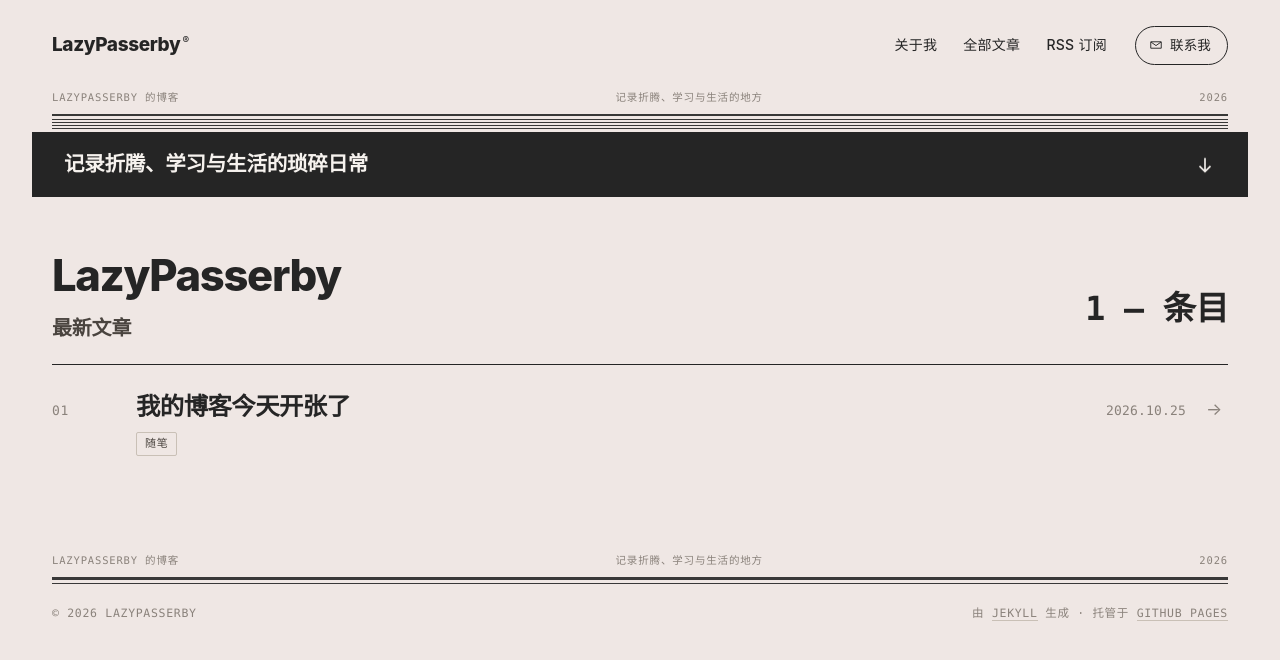
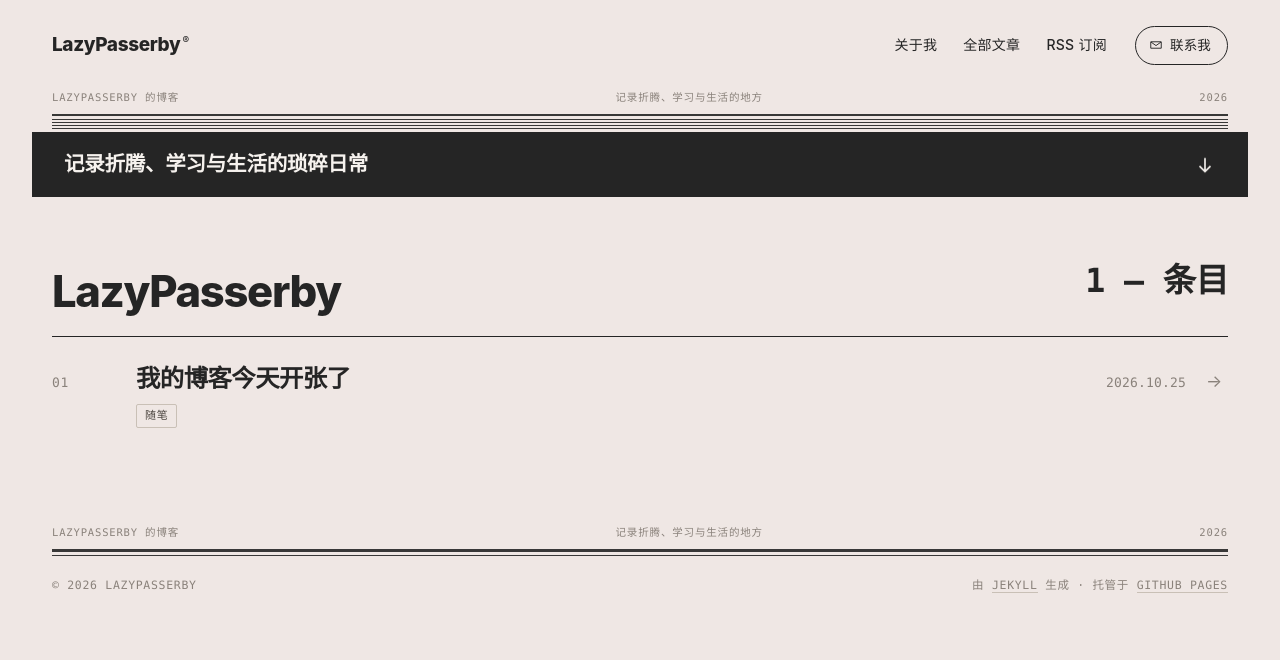
Before and after one commit to LazyPasserby/LazyPasserby.github.io, a Jekyll site: the page built from index.md, in a window 1280 px wide. Shown: the top 660 px of the page. Built offline with Jekyll 4.4.1, drawn with Linux system fonts in a browser that asks for light colours.

Commit message:
首页大标题去掉重复的「最新文章」，同时补上首页 title

```diff
--- a/_layouts/home.html
+++ b/_layouts/home.html
@@ -2,7 +2,7 @@
 layout: base
 ---
 <div class="list-head">
-  <h1 class="h-list">{{ site.title_short | default: site.title }}<br><span class="h-list-sub">{{ page.list_title | default: '最新文章' }}</span></h1>
+  <h1 class="h-list">{{ site.title_short | default: site.title }}</h1>
   <span class="ratio">{{ site.posts | size }} — 条目</span>
 </div>
 <div class="list-rule" aria-hidden="true"></div>
```
Also changed, not shown: index.md (+1 -0 lines).
